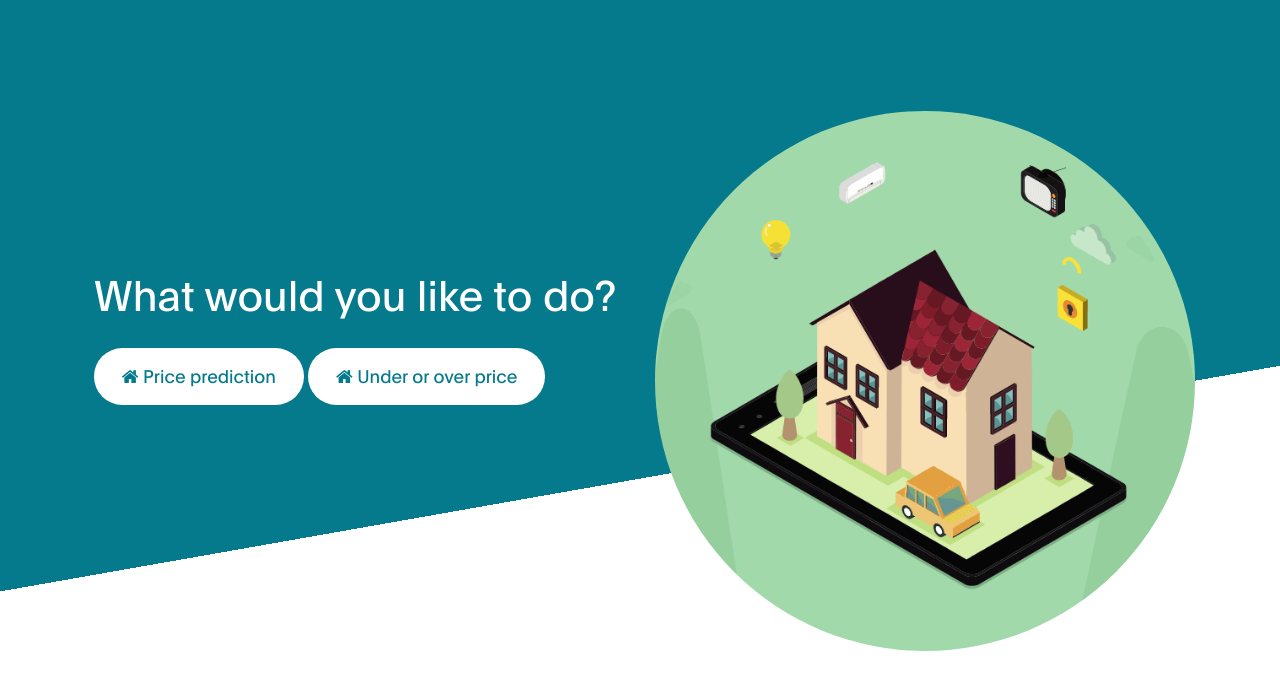
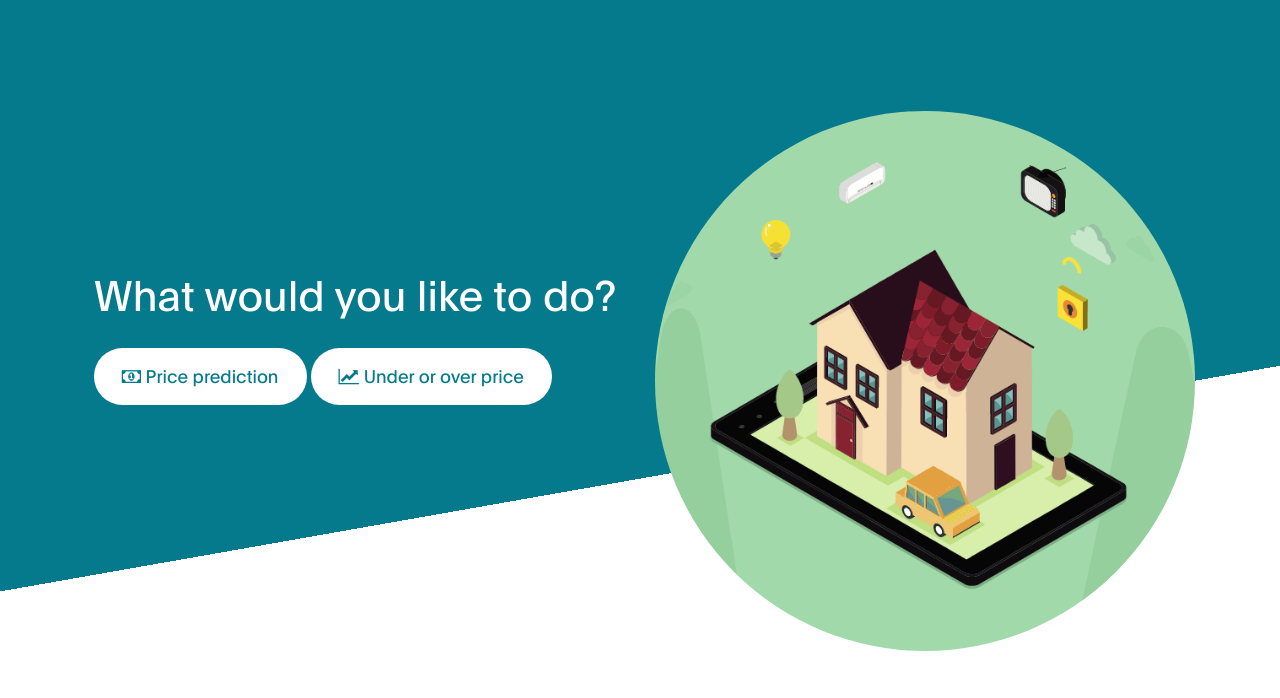
Before and after one commit to alonmar/airbnb_price_prediction, a Flask app: page / in a window 1280 px wide. Shown: the part 107-805 px from the top of the page. Run offline with Flask 2, Linux system fonts and the light colour scheme; some libraries are stand-ins or nearby versions.

Commit message:
updated icons and text

```diff
--- a/templates/index.html
+++ b/templates/index.html
@@ -9,17 +9,17 @@
                  <div class="hero-text">
 
                       {% if log_value_house%}
-                      <h1 class="text-white" data-aos="fade-up">The price predict is:</h1>
-                      <h1 class="text-white" data-aos="fade-up">{{log_value_house}} (in log scale)</h1>
+                      <h1 class="text-white" data-aos="fade-up">The actual price {{actual_price}} is <strong>{{status_predict}}</strong> vs the market price</h1>
+                      <h1 class="text-white" data-aos="fade-up">The price predict is: {{log_value_house}} (in log scale)</h1>
                       {% else %}
                       <h1 class="text-white" data-aos="fade-up">What would you like to do?</h1>
                       {% endif %}
 
 
                       <a href="{{ url_for('predict_price') }}" class="custom-btn btn-bg btn mt-3" data-aos="fade-up" data-aos-delay="100">
-                        <i class="fa fa-home" aria-hidden="true"></i> Price prediction</a>
+                        <i class="fa fa-money" aria-hidden="true"></i> Price prediction</a>
                       <a href="{{ url_for('under_over_price') }}" class="custom-btn btn-bg btn mt-3" data-aos="fade-up" data-aos-delay="100">
-                        <i class="fa fa-home" aria-hidden="true"></i> Under or over price</a>
+                        <i class="fa fa-line-chart" aria-hidden="true"></i> Under or over price</a>
 
                       <strong class="d-block py-3 pl-5 text-white" data-aos="fade-up" data-aos-delay="200"></strong>
                  </div>
@@ -31,7 +31,6 @@
                class="img-fluid" alt="working girl">
              </div>
            </div>
-
        </div>
   </div>
 </section>
```
